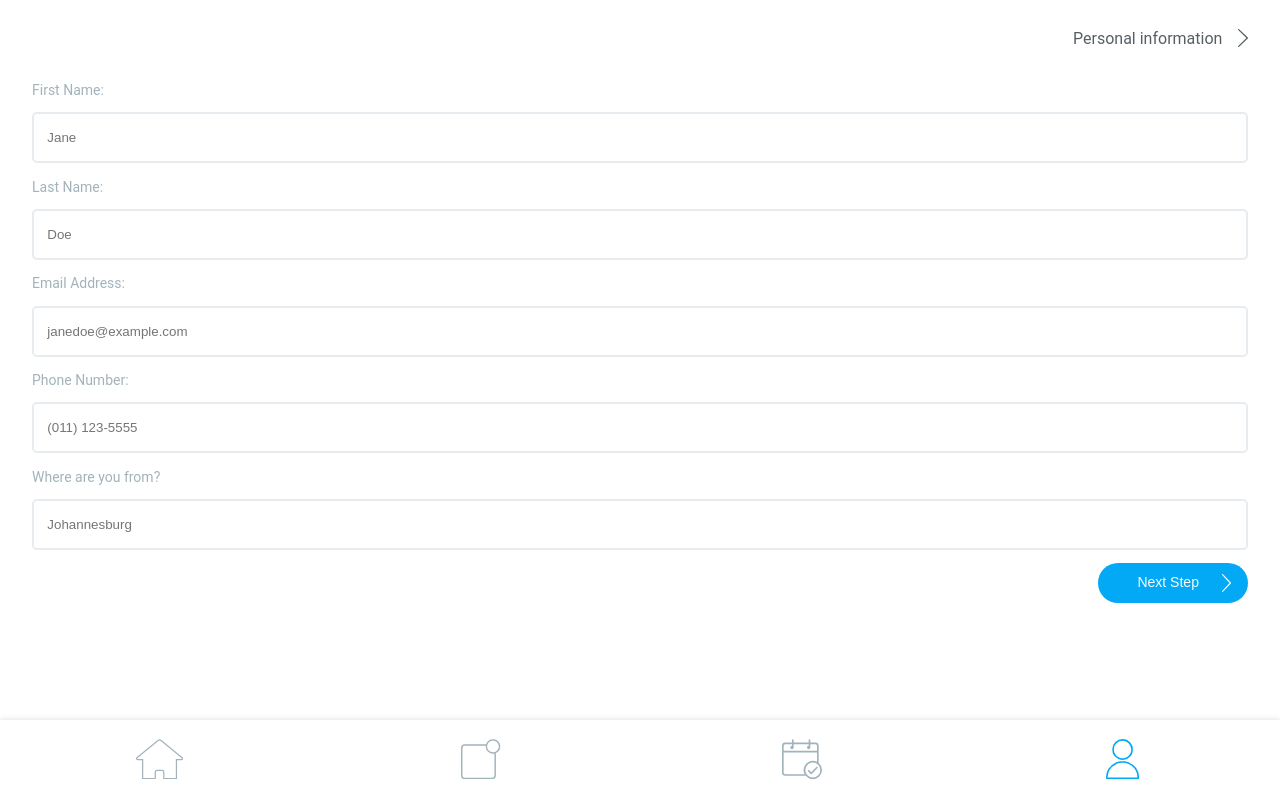
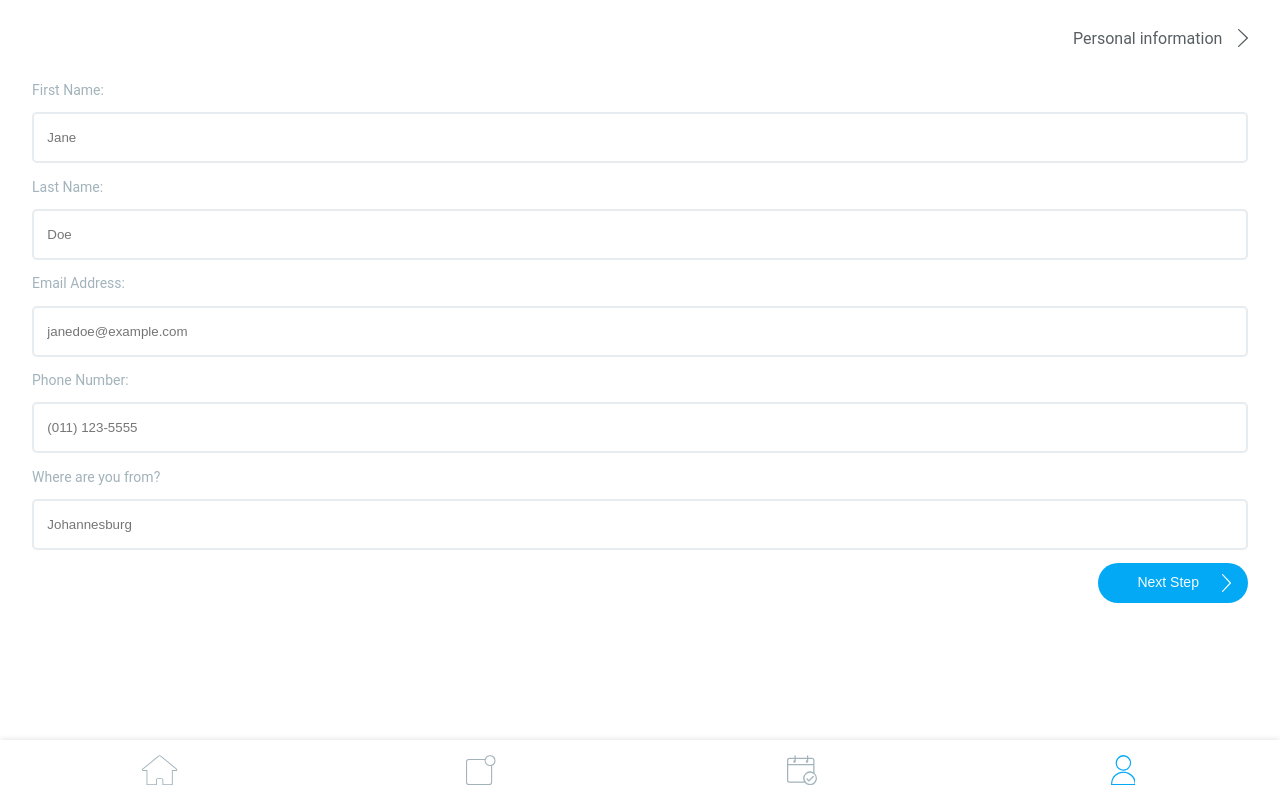
Before and after one commit to ThabisoDDX/onboarding, a plain HTML site: page index.html in a window 1280 px wide. Drawn offline with Linux system fonts and the light colour scheme.

Commit message:
first commit

```diff
--- a/css/component/navigation.css
+++ b/css/component/navigation.css
@@ -3,7 +3,7 @@
 	left: 0;
 	bottom: 0;
 	width: 100%;
-	height: 80px;
+	height: 60px;
 	background-color: #fff;
 	box-shadow: 0 -1px 5px rgba(0, 0, 0, .1);
 }
@@ -12,13 +12,13 @@
 	display: inline-block;
 	text-align: center;
 	width: 25%;
-	height: 80px;
+	height: 60px;
 	margin-right: -3px;
 }
 
 .main-nav svg {
-	height: 40px;
-	padding: 1.2em 1em;
+	height: 30px;
+	padding: .95em 0;
 }
 
 .main-nav path {
--- a/css/main.css
+++ b/css/main.css
@@ -7,6 +7,6 @@ html, body {
 
 main {
     padding: 0 2em;
-    padding-bottom: 100px;
+    padding-bottom: 80px;
     overflow: hidden;
 }
```
